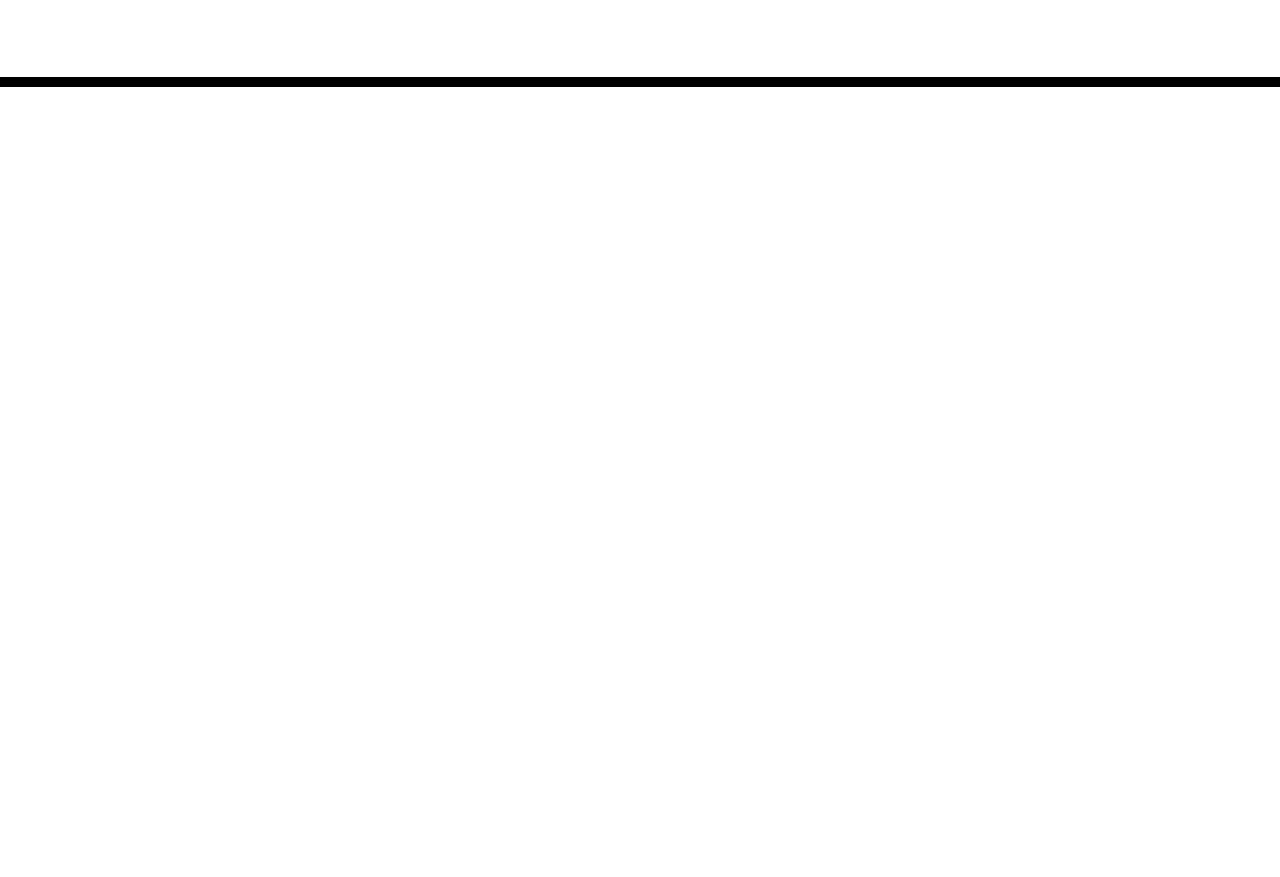
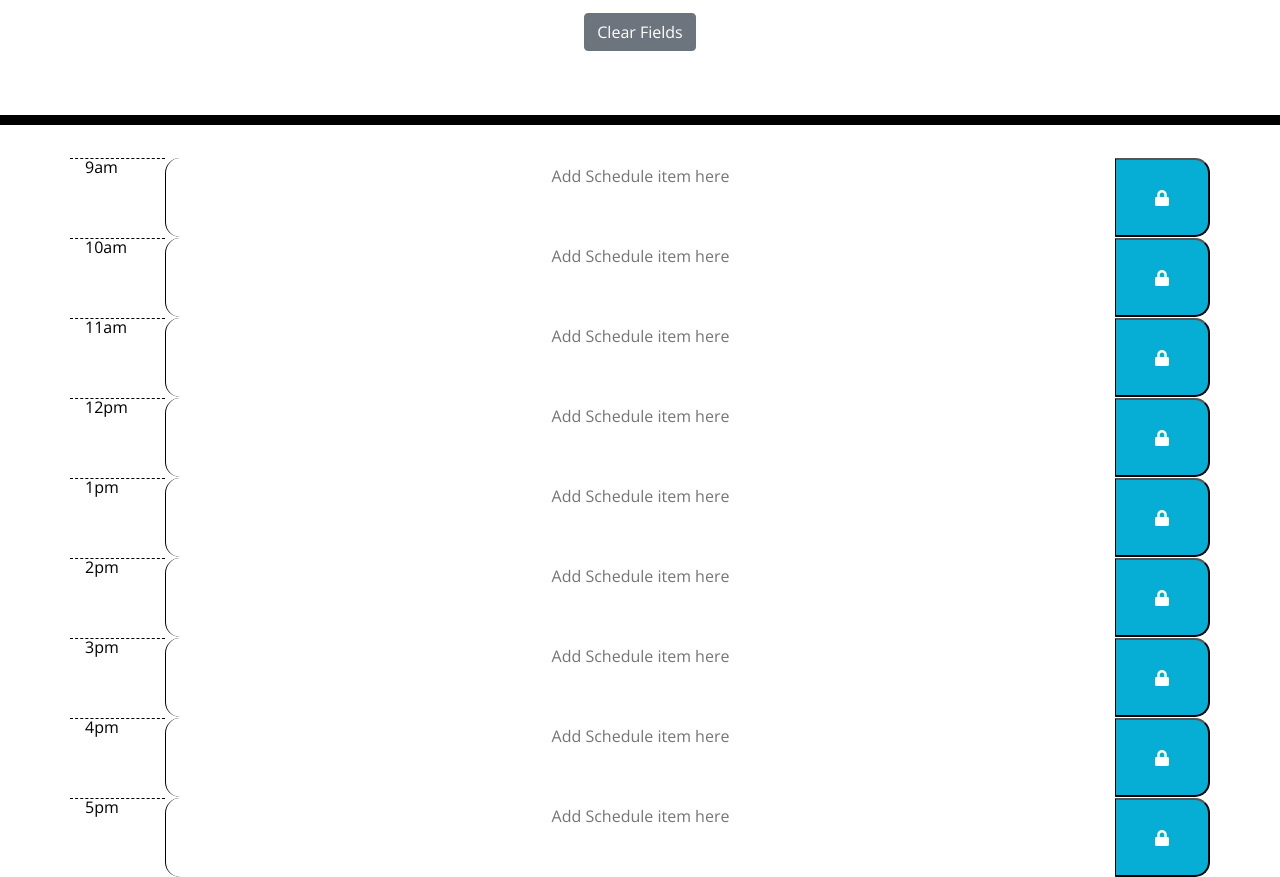
Before and after one commit to RyzaT/Daily-Planner-App, a plain HTML site: page starter/index.html in a window 1280 px wide. Shown: the part 181-1058 px from the top of the page. Before the commit the page ends 800 px from the top, so only its background shows below. Drawn offline with nearby package versions, Linux system fonts and the light colour scheme.

Commit message:
Added Timeblock to html

```diff
--- a/starter/index.html
+++ b/starter/index.html
@@ -27,9 +27,63 @@
       <h1 class="display-3">Work Day Scheduler</h1>
       <p class="lead">A simple calendar app for scheduling your work day</p>
       <p id="currentDay" class="lead"></p>
+      <button id="clearFieldsBtn" type="button" class="btn btn-secondary" aria-label="clear fields button">Clear Fields</button>
     </header>
     <div class="container">
       <!-- Timeblocks go here -->
+      <div id="hour-09" class="row time-div">
+       <div class="col-md-1 hour"><span id="9">9am</span></div>
+       <textarea class="col-md-10 time-block description" placeholder="Add Schedule item here"></textarea>
+       <button class="col-md-1 saveBtn" aria-label="save button 9am"><i class="fas fa-lock"></i></button>
+      </div>
+
+      <div id="hour-10" class="row time-div">
+        <div class="col-md-1 hour"><span id="10">10am</span></div>
+        <textarea class="col-md-10 time-block description" placeholder="Add Schedule item here"></textarea>
+        <button class="col-md-1 saveBtn" aria-label="save button 10am"><i class="fas fa-lock"></i></button>
+      </div>
+
+      <div id="hour-11" class="row time-div">
+        <div class="col-md-1 hour"><span id="11">11am</span></div>
+        <textarea class="col-md-10 time-block description" placeholder="Add Schedule item here"></textarea>
+        <button class="col-md-1 saveBtn" aria-label="save button 11am"><i class="fas fa-lock"></i></button>
+      </div>
+
+      <div id="hour-12" class="row time-div">
+        <div class="col-md-1 hour"><span id="12">12pm</span></div>
+        <textarea class="col-md-10 time-block description" placeholder="Add Schedule item here"></textarea>
+        <button class="col-md-1 saveBtn" aria-label="save button 12pm"><i class="fas fa-lock"></i></button>
+      </div>
+
+      <div id="hour-13" class="row time-div">
+        <div class="col-md-1 hour"><span id="13">1pm</span></div>
+        <textarea class="col-md-10 time-block description" placeholder="Add Schedule item here"></textarea>
+        <button class="col-md-1 saveBtn" aria-label="save button 1pm"><i class="fas fa-lock"></i></button>
+      </div>
+
+      <div id="hour-14" class="row time-div">
+        <div class="col-md-1 hour"><span id="14">2pm</span></div>
+        <textarea class="col-md-10 time-block description" placeholder="Add Schedule item here"></textarea>
+        <button class="col-md-1 saveBtn" aria-label="save button 2pmm"><i class="fas fa-lock"></i></button>
+      </div>
+
+      <div id="hour-15" class="row time-div">
+        <div class="col-md-1 hour"><span id="15">3pm</span></div>
+        <textarea class="col-md-10 time-block description" placeholder="Add Schedule item here"></textarea>
+        <button class="col-md-1 saveBtn" aria-label="save button 3pm"><i class="fas fa-lock"></i></button>
+      </div>
+
+      <div id="hour-16" class="row time-div">
+        <div class="col-md-1 hour"><span id="16">4pm</span></div>
+        <textarea class="col-md-10 time-block description" placeholder="Add Schedule item here"></textarea>
+        <button class="col-md-1 saveBtn" aria-label="save button 4pm"><i class="fas fa-lock"></i></button>
+      </div>
+
+      <div id="hour-17" class="row time-div">
+        <div class="col-md-1 hour"><span id="17">5pm</span></div>
+        <textarea class="col-md-10 time-block description" placeholder="Add Schedule item here"></textarea>
+        <button class="col-md-1 saveBtn" aria-label="save button 5pm"><i class="fas fa-lock"></i></button>
+      </div>
     </div>
 
     <script src="https://cdnjs.cloudflare.com/ajax/libs/jquery/3.2.1/jquery.min.js"></script>
```
Also changed, not shown: starter/assets/script.js (+9 -0 lines).
